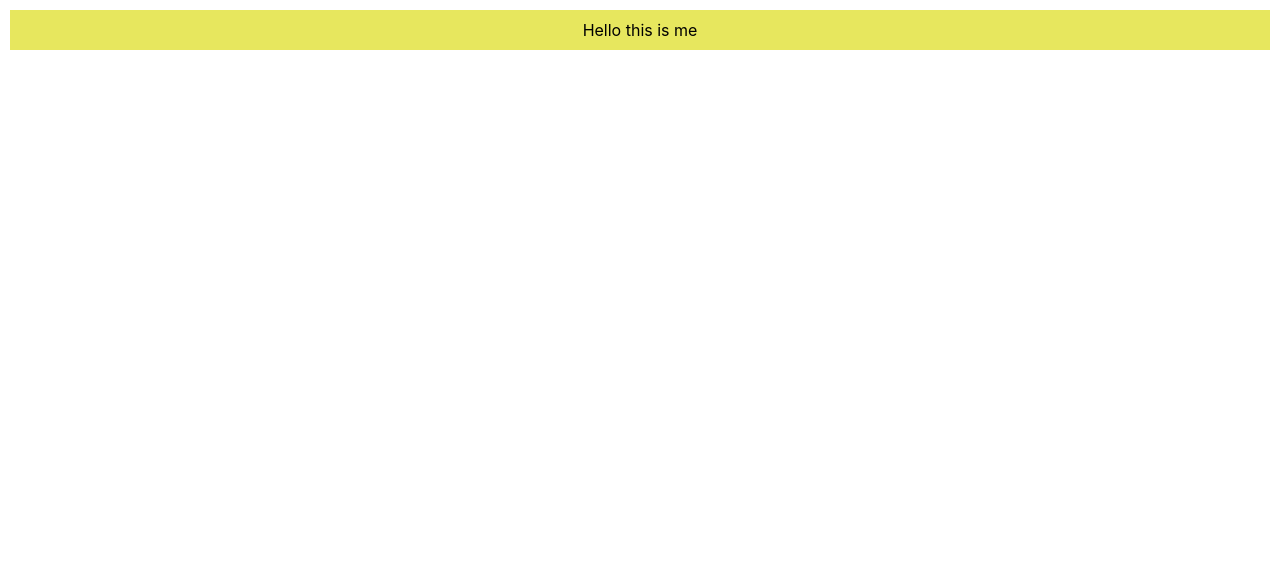
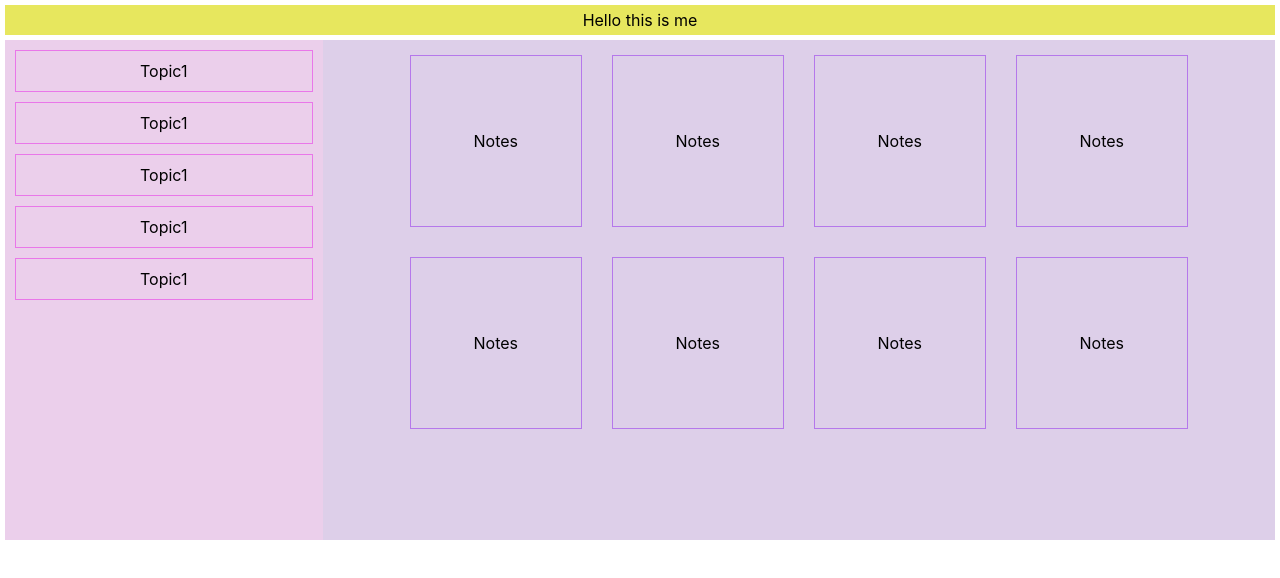
Before and after one commit to ImSrishti/notebook_reactjs, a React (Create React App) app in the folder notebook/: page / in a window 1280 px wide. Shown: the top 578 px of the page. Built offline with nearby package versions, Linux system fonts and the light colour scheme.

Commit message:
basic designing done

```diff
--- a/notebook/src/App.css
+++ b/notebook/src/App.css
@@ -4,13 +4,25 @@
   display:flex;
   justify-content: center;
   align-content: center;
-  margin: 10px;
-  padding: 10px;
+  margin: 5px;
+  padding: 5px;
 }
 .note_body{
   display: flex;
   justify-content: center;
   align-content: center;
-  margin: 10px;
-  padding: 10px;
+  max-width: 1500px;
+  margin: 5px;
+  min-height: 500px;
 }
+
+
+.notestitle {
+  flex: 0.25;
+  background-color: rgb(235, 207, 235);
+}
+
+.noteslist{
+  flex:0.75;
+  background-color: rgb(221, 207, 233);
+}
--- a/notebook/src/App.js
+++ b/notebook/src/App.js
@@ -1,6 +1,7 @@
 import React from 'react';
 import './App.css';
-
+import Notestitle from './Component/Notestitle/Notestitle';
+import Noteslist from './Component/Noteslist/Noteslist';
 function App() {
   return (
     <div className="App">
@@ -8,8 +9,8 @@ function App() {
          Hello this is me
       </div>
       <div className="note_body">
-          {/* <Notestitle/>
-          <Noteslist/> */}
+         <div className="notestitle"><Notestitle/></div>
+         <div className="noteslist"> <Noteslist/></div>
       </div>
     </div>
   );
--- /dev/null
+++ b/notebook/src/Component/Noteslist/Noteslist.js
@@ -0,0 +1,19 @@
+import React from 'react'
+import './noteslist.css'
+import Notes from './notes/Notes'
+function Noteslist() {
+    return (
+        <div className="noteslist2">
+            <Notes/>
+            <Notes/>
+            <Notes/>
+            <Notes/>
+            <Notes/>
+            <Notes/>
+             <Notes/>
+              <Notes/>
+        </div>
+    )
+}
+
+export default Noteslist
--- /dev/null
+++ b/notebook/src/Component/Noteslist/notes/Notes.js
@@ -0,0 +1,11 @@
+import React from 'react'
+import './notes.css'
+function Notes() {
+    return (
+        <div className="notes">
+            Notes
+        </div>
+    )
+}
+
+export default Notes
--- /dev/null
+++ b/notebook/src/Component/Noteslist/notes/notes.css
@@ -0,0 +1,10 @@
+.notes{
+    border: 1px solid rgb(181, 120, 235);
+    margin:15px;
+    padding: 10px;
+    display: flex;
+    justify-content: center;
+    align-items: center;
+    width: 150px;
+    height: 150px;
+}
--- /dev/null
+++ b/notebook/src/Component/Noteslist/noteslist.css
@@ -0,0 +1,7 @@
+.noteslist2{
+    display: flex;
+    justify-content: center;
+    align-content: center;
+    flex-wrap: wrap;
+
+}
--- /dev/null
+++ b/notebook/src/Component/Notestitle/Notestitle.js
@@ -0,0 +1,15 @@
+import React from 'react'
+import Topic from './topic/topic'
+function Notestitle() {
+    return (
+        <div className="notestitle1">
+            <Topic/>
+            <Topic/>
+            <Topic/>
+            <Topic/>
+            <Topic/>
+        </div>
+    )
+}
+
+export default Notestitle
--- /dev/null
+++ b/notebook/src/Component/Notestitle/topic/topic.css
@@ -0,0 +1,8 @@
+.topic{
+    border: 1px solid  rgb(233, 119, 233);
+    margin: 10px;
+    padding:10px;
+    display: flex;
+    justify-content: center;
+    align-content: center;
+}
--- /dev/null
+++ b/notebook/src/Component/Notestitle/topic/topic.js
@@ -0,0 +1,11 @@
+import React from 'react'
+import './topic.css'
+function topic() {
+    return (
+        <div className="topic">
+            Topic1
+        </div>
+    )
+}
+
+export default topic
```
Also changed, not shown: notebook/src/Component/Notestitle/notestitle.css (added).
